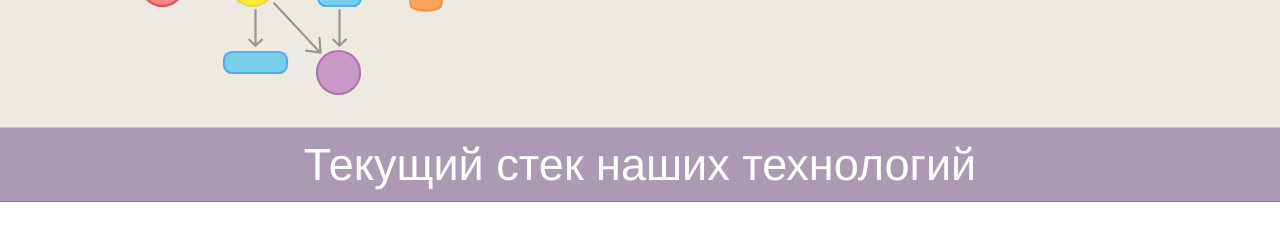
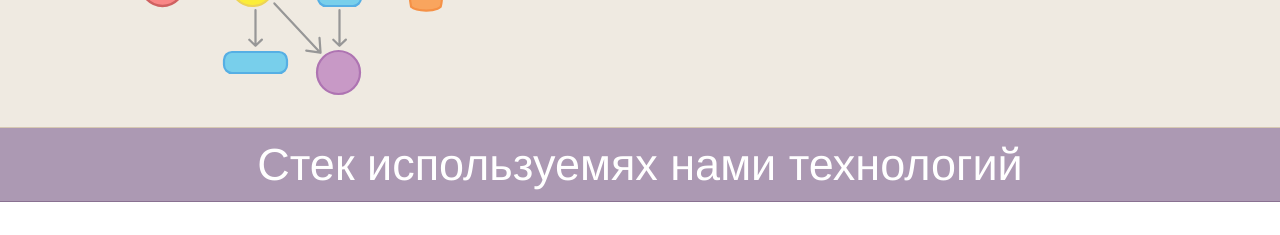
Before and after one commit to teamvoix/teamvoix.github.io, a website: page src/index.jade in a window 1280 px wide. Shown: the part 960-1195 px from the top of the page. Drawn offline with nearby package versions, Linux system fonts and the light colour scheme; files that its build step writes are made by us from their sources.

Commit message:
third header edited

```diff
--- a/src/index.jade
+++ b/src/index.jade
@@ -40,7 +40,7 @@ html
       section.three
         .columns
           .column
-            h2 Текущий стек наших технологий
+            h2 Стек используемях нами технологий
       section.four
         .logos
           .logo
```
Also changed, not shown: index.html.
